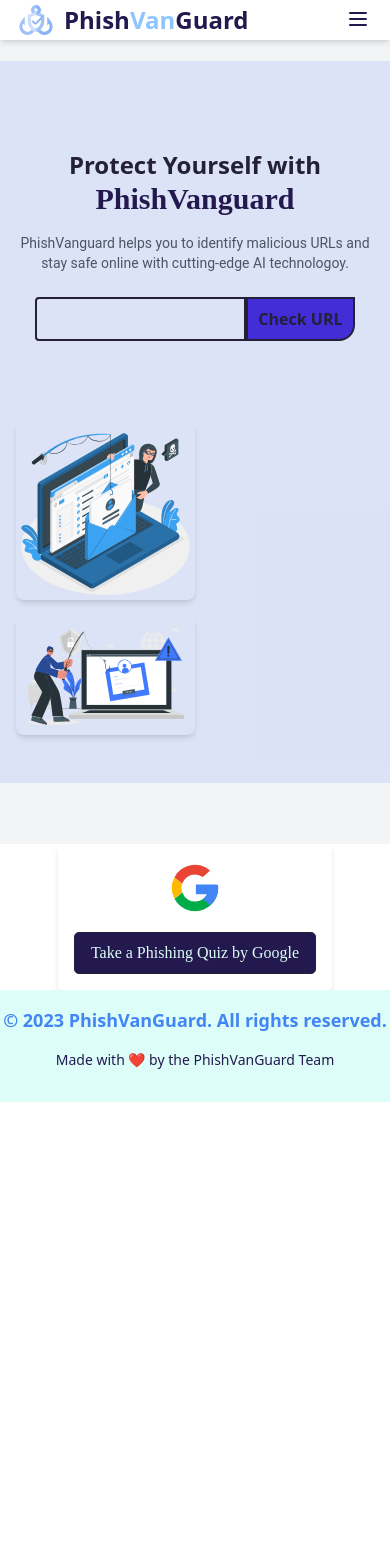
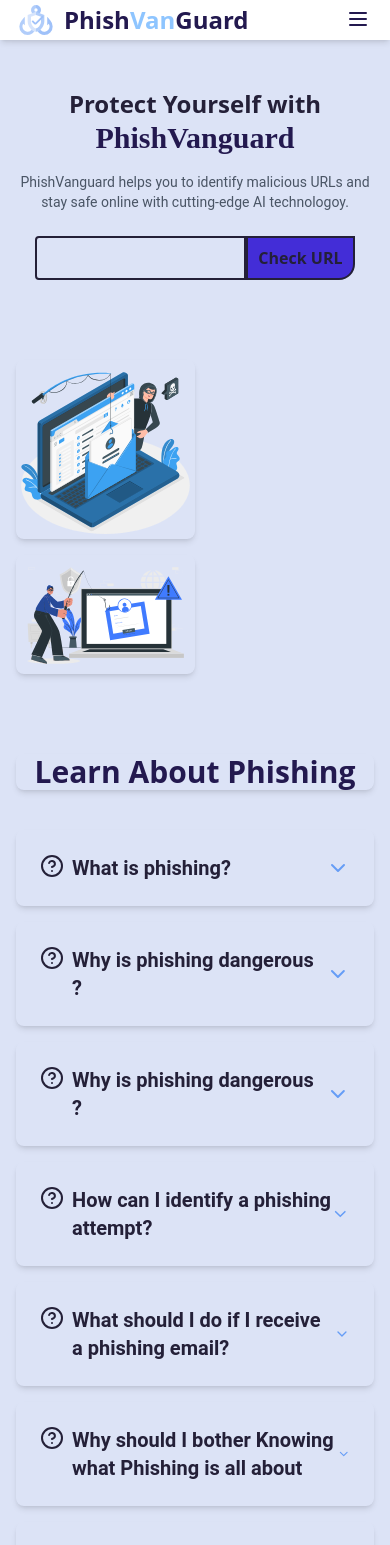
Before and after one commit to iuskhanal/PhishVanguard, a React (Vite) app in the folder Frontend/: page / in a window 390 px wide. Shown: the top 1545 px of the page. Before the commit the page ends 1102 px from the top, so only its background shows below. Built offline with nearby package versions, Linux system fonts and the light colour scheme.

Commit message:
HOme done

```diff
--- a/Frontend/src/Components/About US/About.jsx
+++ b/Frontend/src/Components/About US/About.jsx
@@ -53,7 +53,7 @@
           <Minus size={200} className=" w-100 h-10  text-auzure-mb-6" />
         </div>
 
-        <p className=" text-xl text-gray-700 font-primary text-justify mt-4">
+        <p className="text-sm sm:text-base md:text-lg text-gray-600  mb-6 font-primary text-justify">
           The author of this research are
           <strong> Ayush Khanal</strong>,
           <strong> Arabi Basnet</strong>,
--- a/Frontend/src/Components/Home/Home.jsx
+++ b/Frontend/src/Components/Home/Home.jsx
@@ -3,6 +3,8 @@
 import img_1 from "../../assets/hero-first.svg";
 import img_2 from "../../assets/hero-second.svg";
 import PhishingQuestion from "./PhishingQuestion";
+import Up from "./Scroller";
+
 
 const Home = () => {
   const [url, setUrl] = useState("");
@@ -113,6 +115,27 @@
         </div>
 
           <PhishingQuestion />
+           <section className="w-full max-w-[1200px] m-15 mx-auto">
+        <div className="flex flex-col  md:flex-row justify-between p-3  gap-15">
+          <iframe
+            src="https://www.youtube.com/embed/lc7scxvKQOo"
+            title="This is how hackers hack you using simple social engineering"
+            allow="accelerometer; autoplay; clipboard-write; encrypted-media; gyroscope; picture-in-picture; web-share"
+            referrerPolicy="strict-origin-when-cross-origin"
+            allowFullScreen
+            className="w-full md:w-1/2 aspect-video rounded-sm"
+          ></iframe>
+          <iframe
+            src="https://www.youtube.com/embed/PWVN3Rq4gzw"
+            title="Watch this hacker break into a company"
+            allow="accelerometer; autoplay; clipboard-write; encrypted-media; gyroscope; picture-in-picture; web-share"
+            referrerPolicy="strict-origin-when-cross-origin"
+            allowFullScreen
+            className="w-full md:w-1/2 aspect-video rounded-sm"
+          ></iframe>
+        </div>
+      </section>
+          <Up />
       </section>
     </div>
   );
--- a/Frontend/src/Components/Home/PhishingQuestion.jsx
+++ b/Frontend/src/Components/Home/PhishingQuestion.jsx
@@ -1,5 +1,12 @@
-import { ArrowBigRight, CircleHelp,CircleChevronRight } from "lucide-react";
-import React, { useEffect, useRef, useState } from "react";
+import { useState, useEffect, useRef } from "react";
+import {
+  ChevronDown,
+  ChevronUp,
+  CircleHelp,
+  ArrowBigRight,
+  ArrowRight,
+  CircleChevronRight,
+} from "lucide-react";
 
 const questions = [
   {
@@ -427,38 +434,76 @@
   },
 ];
 
-export const toggleQuestions = ({question, answer, isOpen, onClick}) => {
-    const contentRef = useRef(null)
 
-    const [contentHeight, setContentHeight] = useState(0)
+const ToggleQuestion = ({ question, answer, isOpen, onClick }) => {
+  const contentRef = useRef(null);
 
-    useEffect(()=> {
-        if( contentRef.current && isOpen) {
+  // Dynamically set max-height based on content
+  const [contentHeight, setContentHeight] = useState(0);
+
+  useEffect(() => {
+    if (contentRef.current && isOpen) {
       setContentHeight(contentRef.current.scrollHeight);
-        }
-        else{
-            setContentHeight(0)
+    } else {
+      setContentHeight(0);
     }
   }, [isOpen]);
 
   return (
+    <div
+      onClick={onClick}
+      className="cursor-pointer FAQ bg-transparent rounded-lg shadow-md p-6 mb-4 transition-all duration-300 ease-in-out"
+    >
+      <div className="flex justify-between items-center">
         <div>
-            <div>
-                <div>
-                    <h3>
-                        <CircleHelp />
+          <h3 className="flex flex-row hover:text-cornflower-blue justify-start sm:text-xl">
+            <CircleHelp className="mr-2 flex-shrink-0" />
+            <b className="text-xl">{question}</b>
           </h3>
         </div>
+        {isOpen ? (
+          <ChevronUp className="text-cornflower-blue" />
+        ) : (
+          <ChevronDown className="text-cornflower-blue" />
+        )}
+      </div>
+
+      <div
+        ref={contentRef}
+        className="overflow-hidden transition-max-height duration-500 ease-in-out"
+        style={{ maxHeight: `${contentHeight}px` }}
+      >
+        <p className="FAQA text-lg text-justify whitespace-pre-line mt-4">
+          {answer}
+        </p>
       </div>
     </div>
-    )
-}
+  );
+};
 
-function PhishingQuestion() {
-  return
-  (
-    <toggleQuestions />
-  )
-}
+const PhishingFAQ = () => {
+  const [activeIndex, setActiveIndex] = useState(null);
 
-export default PhishingQuestion;
+  const handleToggle = (index) => {
+    setActiveIndex(index === activeIndex ? null : index);
+  };
+
+  return (
+    <section className="max-w-5xl mx-auto px-4 sm:px-8 py-16">
+      <h2 className="text-3xl w-contain bg-transparent rounded-lg shadow-md font-secondary text-center text-russian-Violet mb-10">
+        <strong>Learn About Phishing</strong>
+      </h2>
+      {questions.map((item, index) => (
+        <ToggleQuestion
+          key={index}
+          question={item.question}
+          answer={item.answer}
+          isOpen={activeIndex === index}
+          onClick={() => handleToggle(index)}
+        />
+      ))}
+    </section>
+  );
+};
+
+export default PhishingFAQ;
--- /dev/null
+++ b/Frontend/src/Components/Home/Scroller.jsx
@@ -0,0 +1,34 @@
+import { ChevronUp } from 'lucide-react'
+import React, { useState } from 'react'
+import { useEffect } from 'react'
+
+const Up = ({target = ""}) => {
+    const [showArrow, setShowArrow] =  useState(false)
+
+    useEffect(()=>{
+        const handleScroll = ( ) => {
+            setShowArrow(window.scrollY > 300)
+        }
+
+        window.addEventListener('scroll', handleScroll)
+        return () => window.removeEventListener('scroll', handleScroll)
+    },[])
+
+    return (
+        <>
+        {showArrow && (
+            <a
+             href={`#${target}`}
+             className="fixed bottom-6 right-6  p-2 rounded-full bg-russian-Violet text-mint-green shadow-lg hover:border-2  hover:bg-transparent  hover:text-russian-Violet transition duration-300 z-50"
+             aria-label='Scroll to Top'
+             >
+                <ChevronUp size={25} />
+            </a>
+        )}
+        </>
+    )
+}
+
+
+
+export default Up;
```
Lines whose indentation alone changed are shown as unchanged.
